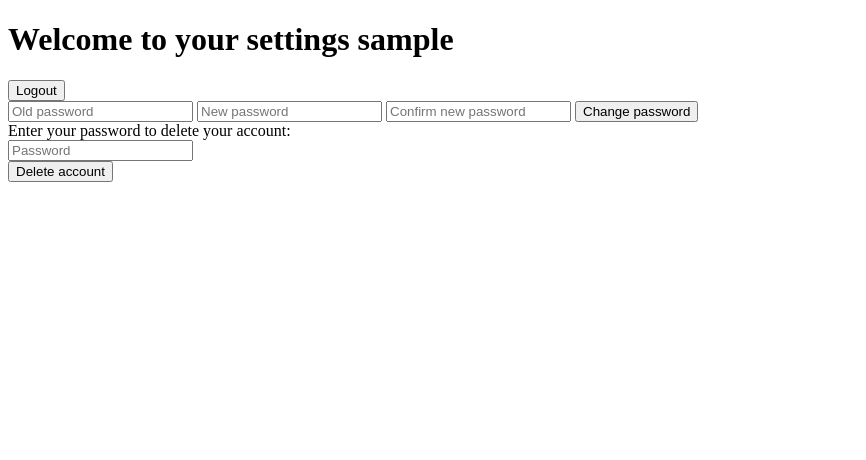
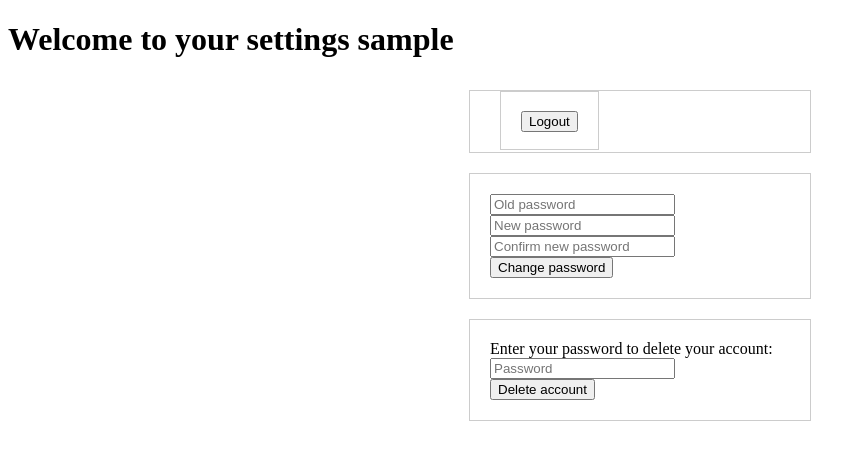
Before and after one commit to RNG21/Green-Quest, a Django app: page /settings/ in a window 1280 px wide. Shown: the top 460 px of the page, without its empty margins (0-866 px from the left). Run offline with Django 4.2, Linux system fonts and the light colour scheme; the visitor is signed in with stand-in values (Sample User, id 1).

Commit message:
center the forms

```diff
--- a/mysite/mysite/urls.py
+++ b/mysite/mysite/urls.py
@@ -30,8 +30,6 @@ urlpatterns = [
     path("settings/", sviews.render_settings, name="settings"),
     path("settings/delete_account/", sviews.delete_account, name="delete_account"),
     path("settings/logoutUser/", sviews.logoutUser, name="logoutUser"),
-
-    #challenges or tasks what do we name it.
     path('login/', lviews.logins, name='login'),
     path('register/', lviews.register, name='register')
 ]
--- /dev/null
+++ b/mysite/settings/static/settings.css
@@ -0,0 +1,14 @@
+#container {
+    display: flex;
+    flex-direction: column;
+    justify-content: center;
+    align-items: center;
+    height: 100vh0;
+}
+
+#logout, #changePassword, #deleteAccount {
+    margin: 10px;
+    padding: 20px;
+    border: 1px solid #ccc;
+    width: 300px;
+}
--- a/mysite/settings/templates/settings.html
+++ b/mysite/settings/templates/settings.html
@@ -3,14 +3,16 @@
 <head>
     <meta charset="UTF-8">
     <title>Settings</title>
+    {% load static %}
+    <link rel="stylesheet" href="{% static '/settings.css' %}">
 </head>
 <body>
 
 <div id="Welcome">
     <h1>Welcome to your settings {{ user.username }}</h1>
-
 </div>
 
+<div id="container">
     <div id="logout">
         <form method="post" action={% url 'logoutUser' %}>
             {% csrf_token %}
@@ -44,5 +46,7 @@
             <input type="submit" value="Delete account">
         </form>
     </div>
+</div>
+
 </body>
 </html>
--- a/mysite/settings/views.py
+++ b/mysite/settings/views.py
@@ -3,8 +3,7 @@ from django.contrib.auth import logout
 from django.contrib.auth.decorators import login_required
 
 
-# Create your views here.
-@login_required(login_url='/login')
+# @login_required(login_url='/login')
 def render_settings(request):
     return render(request, 'settings.html')
 
```
Lines whose indentation alone changed are shown as unchanged.
